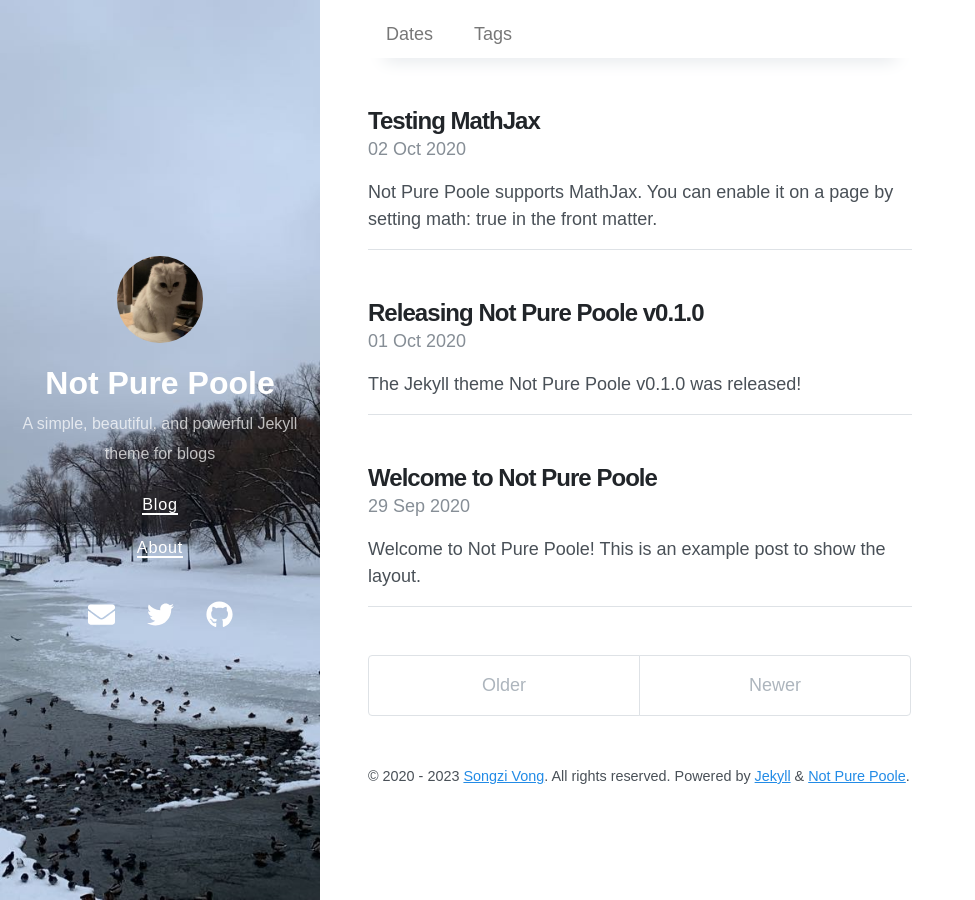
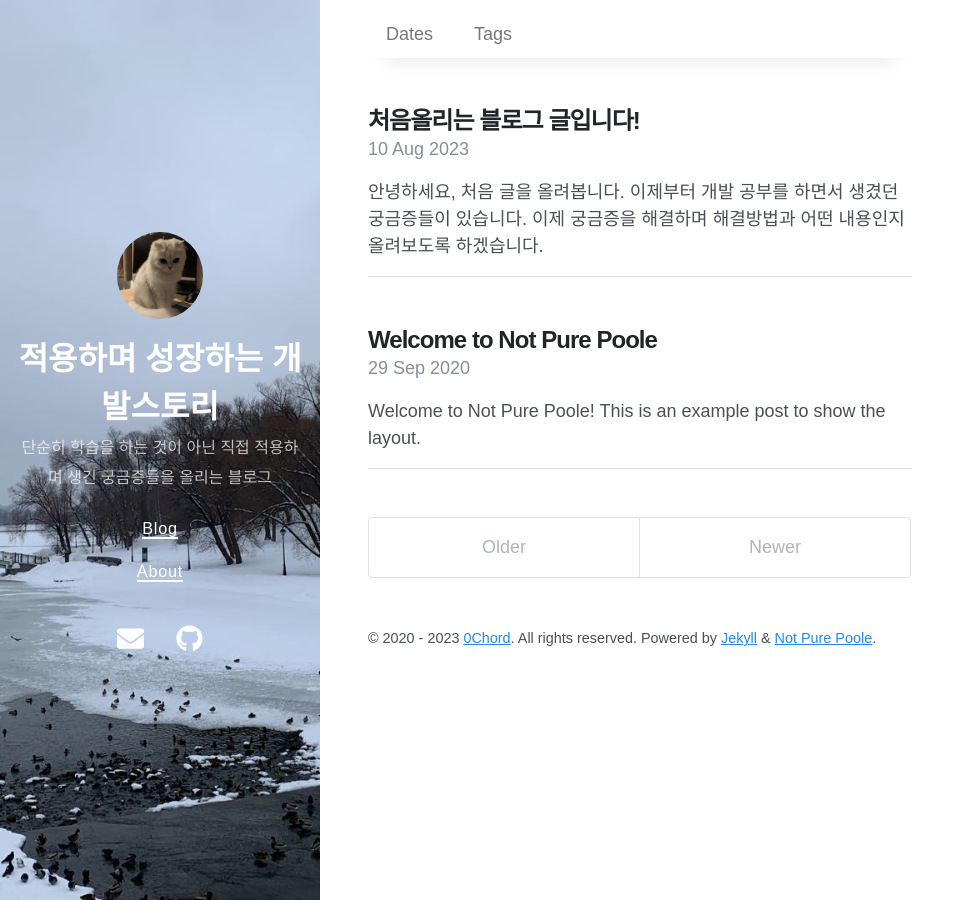
Before and after one commit to 0Chord/0Chord.github.io, a Jekyll site: the page built from index.html, in a window 1280 px wide. Shown: the whole page, without its empty margins (0-975 px from the left). Built offline with Jekyll 4.4.1, drawn with Linux system fonts in a browser that asks for light colours; nearby versions of some CDN libraries; the list of posts is cut into pages by our own code.

Commit message:
feat : 추가 블로그 설정 및 첫 글

```diff
--- a/_config.yml
+++ b/_config.yml
@@ -1,7 +1,7 @@
 # Setup
-title: Not Pure Poole
-description: A simple, beautiful, and powerful Jekyll theme for blogs
-url: https://vszhub.github.io
+title: 적용하며 성장하는 개발스토리
+description: 단순히 학습을 하는 것이 아닌 직접 적용하며 생긴 궁금증들을 올리는 블로그
+url: https://0Chord.github.io
 avatar: /avatar.jpeg
 paginate: 5
 permalink: pretty
@@ -54,6 +54,6 @@ sass:
 
 # Specify the author for blog posts
 author:
-  name: Songzi Vong
-  url: https://github.com/vszhub/
-  email: vszhub@gmail.com
+  name: 0Chord
+  url: https://github.com/0Chord/
+  email: seaweed.0chord@gmail.com
--- a/_posts/2020-10-01-releasing-not-pure-poole-v0-1-0.md
+++ /dev/null
@@ -1,14 +0,0 @@
----
-layout: post
-title: Releasing Not Pure Poole v0.1.0
-author: Songzi Vong
-tags:
-- jekyll theme
-- jekyll
-date: 2020-10-01 13:56 +0800
----
-The Jekyll theme **Not Pure Poole** v0.1.0 was released!
-
-Not Pure Poole is a simple, beautiful, and powerful Jekyll theme for blogs. It is built on [Poole](https://github.com/poole/poole) and [Pure](https://purecss.io/).
-
-For more information about this theme, you can read the [README](https://github.com/vszhub/not-pure-poole/blob/master/README.md) file.
--- a/_posts/2020-10-02-testing-mathjax.md
+++ /dev/null
@@ -1,17 +0,0 @@
----
-layout: post
-title: Testing MathJax
-tags: mathjax
-math: true
-date: 2020-10-02 15:32 +0800
----
-Not Pure Poole supports [MathJax](https://www.mathjax.org/). You can enable it on a page by setting `math: true` in the front matter.
-
-An inline math: \\\(E=mc^2\\\).
-
-A display math:
-
-$$
-i\hbar \frac{\partial \Psi}{\partial t} = -\frac{\hbar^2}{2m}
-\frac{\partial^2 \Psi}{\partial x^2} + V \Psi
-$$
--- /dev/null
+++ b/_posts/2023-08-10-first-note.md
@@ -0,0 +1,15 @@
+---
+layout: post
+title: 처음올리는 블로그 글입니다!
+tags:
+  - 0Chord
+  - 이제부터 시작
+math: true
+date: 2023-08-10 17:45 +0900
+---
+
+안녕하세요, 처음 글을 올려봅니다.
+이제부터 개발 공부를 하면서 생겼던 궁금증들이 있습니다.
+이제 궁금증을 해결하며 해결방법과 어떤 내용인지 올려보도록 하겠습니다.
+
+# 감사합니다:)
```
Also changed, not shown: _data/social.yml (+2 -5 lines).
